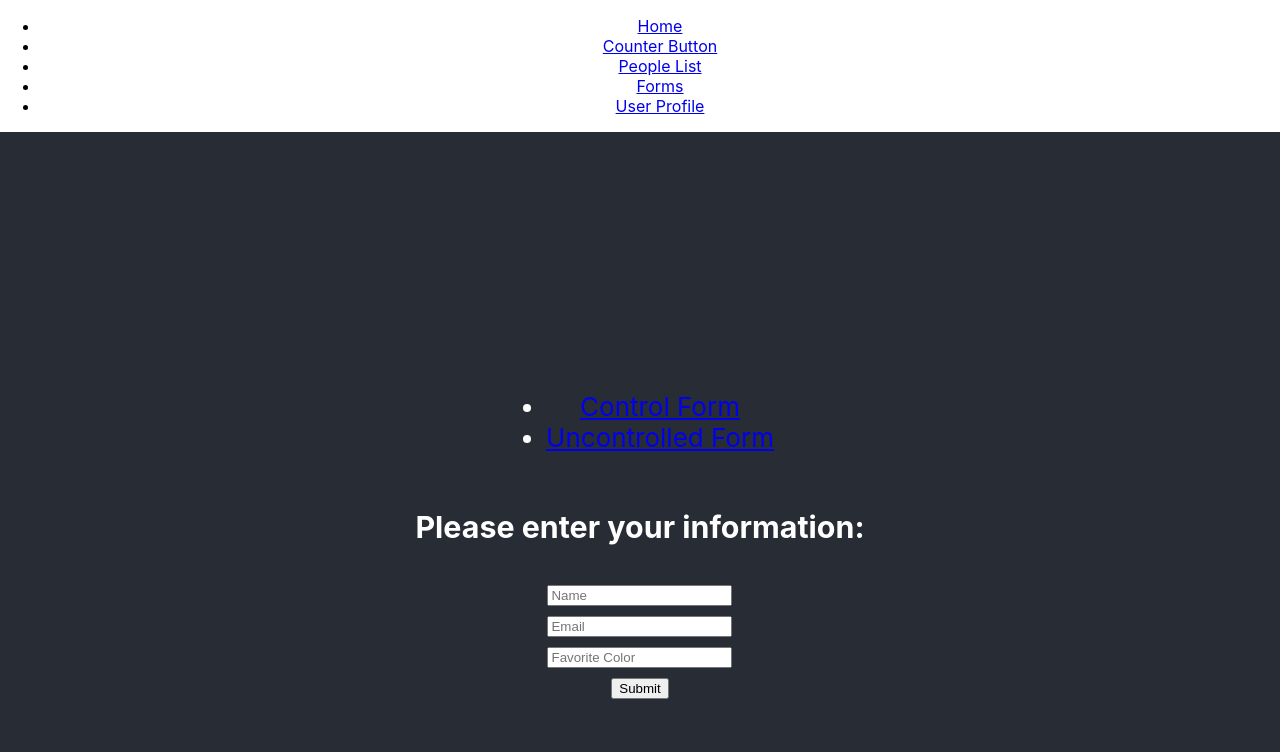
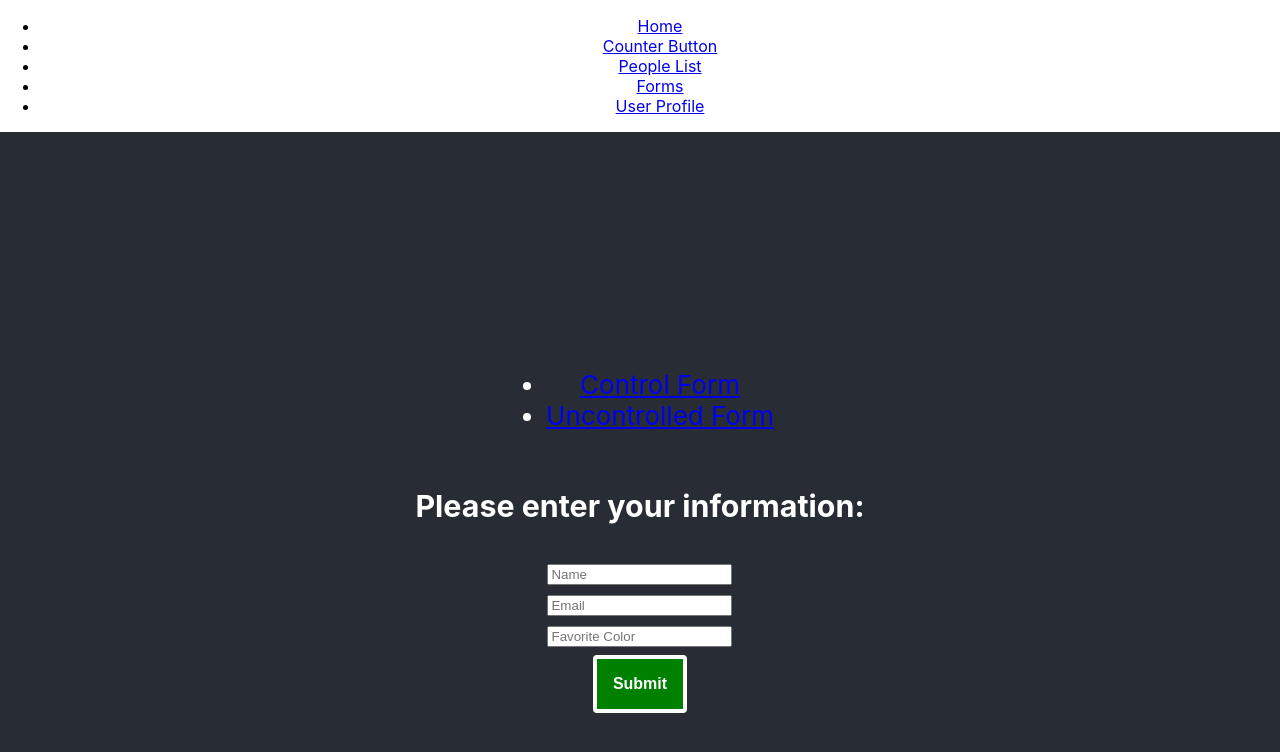
Before and after one commit to rcasazza/basic_react, a React (Create React App) app: page /forms/controlled in a window 1280 px wide. Shown: the top 752 px of the page. Built offline with nearby package versions, Linux system fonts and the light colour scheme.

Commit message:
add inheritance and composition examples with Button

```diff
--- /dev/null
+++ b/src/Button.js
@@ -0,0 +1,45 @@
+import React from 'react';
+import styled from 'styled-components';
+
+const StyledButton = styled.button`
+    background-color: ${props => props.buttonColor || 'transparent'};
+    border: 4px solid white;
+    border-radius: 4px;
+    color: white;
+    font-size: 16px;
+    font-weight: bold;
+    margin: 8px;
+    outline: none;
+    padding: 16px;
+`;
+
+export const Button = ({children, buttonColor, ...props}) => {
+   return (
+       <StyledButton buttonColor={buttonColor} {...props}>{children}</StyledButton>
+   )
+}
+
+export const DangerButton = ({children, ...props}) => {
+    return <Button buttonColor="red" {...props}>{children}</Button>
+}
+
+// example using inheritance (which is HIGHLY frowned upon) DON'T DO THIS!
+// export class Button extends React.Component {
+//     constructor(props) {
+//         super(props);
+//         this.buttonColor = props.buttonColor;
+//     }
+
+//     render() {
+//         return (
+//             <StyledButton buttonColor={this.buttonColor} {...this.props}>{this.props.children}</StyledButton>
+//         )
+//     }
+// }
+
+// export class DangerButton extends Button {
+//     constructor(props) {
+//         super(props);
+//         this.buttonColor = 'red';
+//     }
+// }
--- a/src/CounterButton.js
+++ b/src/CounterButton.js
@@ -1,4 +1,6 @@
 import React, { useEffect } from 'react';
+//import { Button } from './Button';
+import { DangerButton } from './Button';
 
 export const CounterButton = ({onIncrement, numberOfClicks}) => {
     useEffect(() => {
@@ -8,7 +10,7 @@ export const CounterButton = ({onIncrement, numberOfClicks}) => {
     return (
         <>
             <p>You've clicked the button {numberOfClicks} times</p>
-            <button onClick={onIncrement}>Click</button>
+            <DangerButton buttonColor="red" onClick={onIncrement}>Click</DangerButton>
         </>
     )
 }
--- a/src/pages/ControlledFormPage.js
+++ b/src/pages/ControlledFormPage.js
@@ -1,4 +1,5 @@
 import React, { useState } from 'react';
+import { Button } from '../Button';
 
 export const ControlledFormPage = () => {
 
@@ -18,14 +19,14 @@ export const ControlledFormPage = () => {
             <div>
                 <input value={favoriteColor} onChange={e => setFavoriteColor(e.target.value)} type="text" placeholder="Favorite Color" />
             </div>
-            <button onClick={e => {
+            <Button buttonColor='green' onClick={e => {
                 alert(`
                     Your name is ${name},
                     your email is ${email},
                     and your favorite color is ${favoriteColor}
                 `);
                 e.preventDefault();
-            }}>Submit</button>
+            }}>Submit</Button>
         </form>
     )
 }
```
Also changed, not shown: 1 other file (tests, documents, lock files or other folders).
